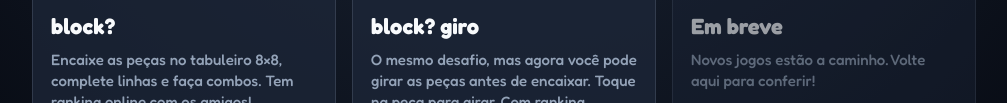
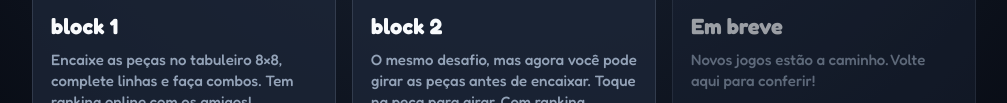
Before and after one commit to Teus-dev/block, a plain HTML site: page index.html in a window 1280 px wide. Shown: the part 298-401 px from the top of the page, without its empty margins (136-1143 px from the left). Drawn offline with Linux system fonts and the light colour scheme.

Commit message:
Update game entries in index.html

```diff
--- a/index.html
+++ b/index.html
@@ -57,10 +57,10 @@ const SITE = {
 
 // Para adicionar um jogo novo: copie um bloco, mude os dados e coloque o jogo numa pasta com o mesmo nome do "href".
 const GAMES = [
-  { name: 'block?', emoji: '🧱', href: 'block/', colors: ['#0e7490', '#1d4ed8'],
+  { name: 'block 1', emoji: '🧱', href: 'block/', colors: ['#0e7490', '#1d4ed8'],
     desc: 'Encaixe as peças no tabuleiro 8×8, complete linhas e faça combos. Tem ranking online com os amigos!',
     tags: ['Puzzle', 'Ranking'] },
-  { name: 'block? giro', emoji: '🔄', href: 'block-giro/', colors: ['#6b21a8', '#be123c'], isNew: true,
+  { name: 'block 2', emoji: '🔄', href: 'block-giro/', colors: ['#6b21a8', '#be123c'], isNew: true,
     desc: 'O mesmo desafio, mas agora você pode girar as peças antes de encaixar. Toque na peça para girar. Com ranking próprio!',
     tags: ['Puzzle', 'Ranking', 'Novo'] },
   { name: 'Em breve', emoji: '🚧', href: null, colors: ['#334155', '#1e293b'],
```
